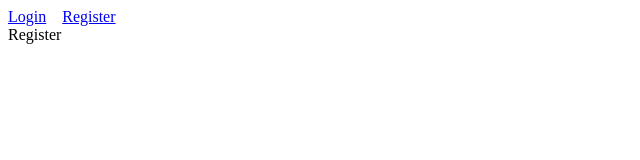
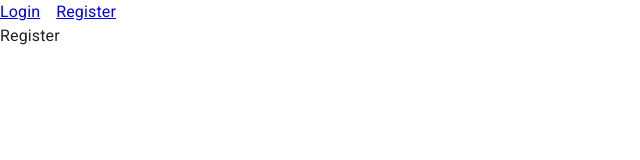
Before and after one commit to Darkmift/travel-app, a React (Vite) app in the folder client/: page /register in a window 1280 px wide. Shown: the top 160 px of the page, without its empty margins (0-640 px from the left). Built offline with nearby package versions, Linux system fonts and the light colour scheme; what simple-zustand-devtools would draw is missing.

Commit message:
[main] Applied MUI

```diff
--- /dev/null
+++ b/client/src/layout/theme.tsx
@@ -0,0 +1,19 @@
+import { createTheme } from '@mui/material/styles';
+import { red } from '@mui/material/colors';
+
+// A custom theme for this app
+const theme = createTheme({
+  palette: {
+    primary: {
+      main: '#556cd6',
+    },
+    secondary: {
+      main: '#19857b',
+    },
+    error: {
+      main: red.A400,
+    },
+  },
+});
+
+export default theme;
--- a/client/src/main.tsx
+++ b/client/src/main.tsx
@@ -6,6 +6,8 @@ import MainAppRouter from './layout/Router';
 import { mountStoreDevtool } from 'simple-zustand-devtools';
 import { useAuthStore } from './store/auth.store';
 import { useHolidayStore } from './store/holidays.store';
+import { CssBaseline, ThemeProvider } from '@mui/material';
+import theme from './layout/theme';
 
 if (process.env.NODE_ENV === 'development') {
   mountStoreDevtool('Auth', useAuthStore);
@@ -14,6 +16,9 @@ if (process.env.NODE_ENV === 'development') {
 
 ReactDOM.createRoot(document.getElementById('root')!).render(
   <React.StrictMode>
-    <MainAppRouter />
+    <ThemeProvider theme={theme}>
+      <CssBaseline />
+      <MainAppRouter />
+    </ThemeProvider>
   </React.StrictMode>
 );
--- a/client/src/pages/Home.tsx
+++ b/client/src/pages/Home.tsx
@@ -1,5 +1,15 @@
+import { Box, Container, Typography } from '@mui/material';
+
 const Home = () => {
-  return <div>Home</div>;
+  return (
+    <Container>
+      <Box>
+        <Typography variant="h1" component={'h1'}>
+          Home
+        </Typography>
+      </Box>
+    </Container>
+  );
 };
 
 export default Home;
```
